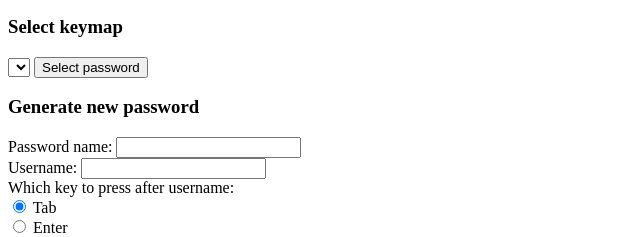
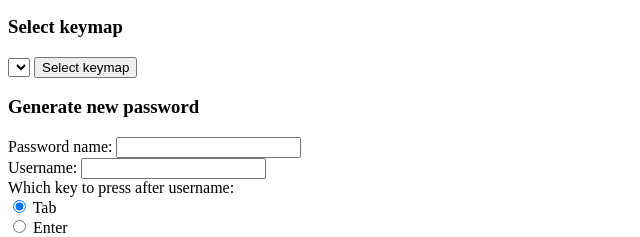
Before and after one commit to 5phinX/piPa55, a plain HTML site: page index.html in a window 1280 px wide. Shown: the part 211-448 px from the top of the page, 0-640 px from the left. Drawn offline with Linux system fonts and the light colour scheme.

Commit message:
Adjustments to the multi-keymap support.

```diff
--- a/index.html
+++ b/index.html
@@ -31,7 +31,7 @@
       <select name="selected_keymap">
       <fillKeymaps>
       </select>
-      <input name="selectKeymap" type="Submit" value="Select password" />
+      <input name="selectKeymap" type="Submit" value="Select keymap" />
     </form>
 
     <h3>Generate new password</h3>
```
Also changed, not shown: 2 other files.
